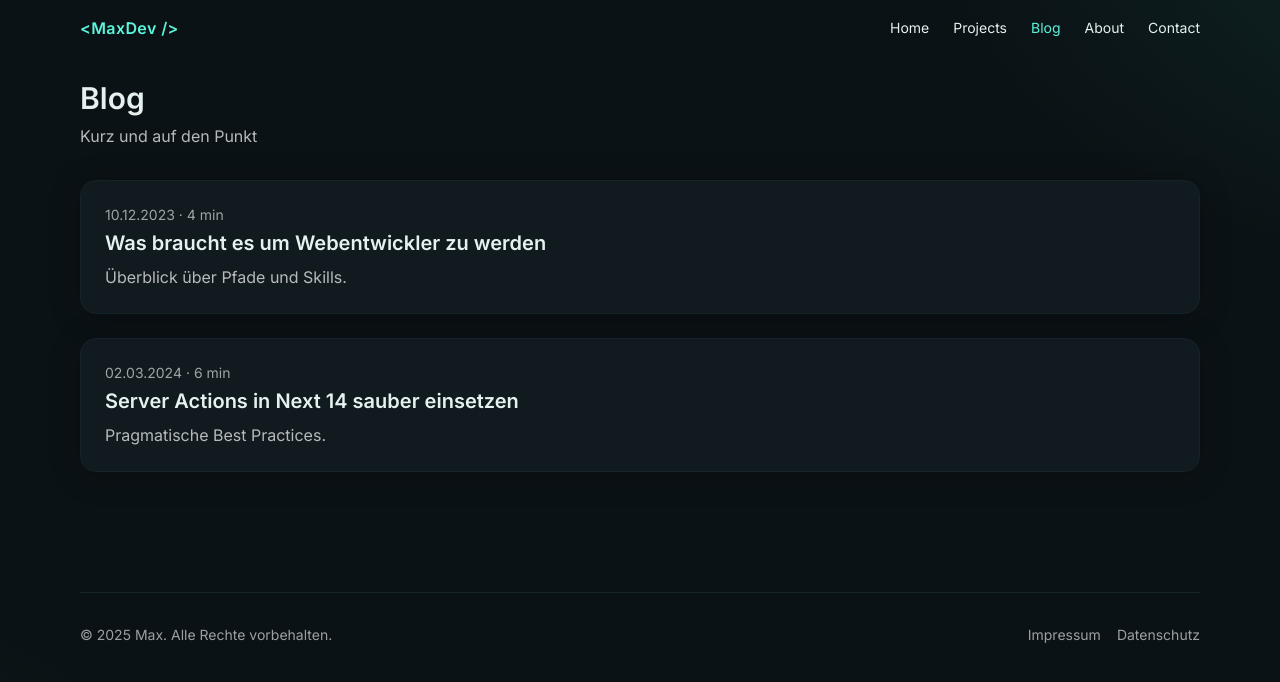
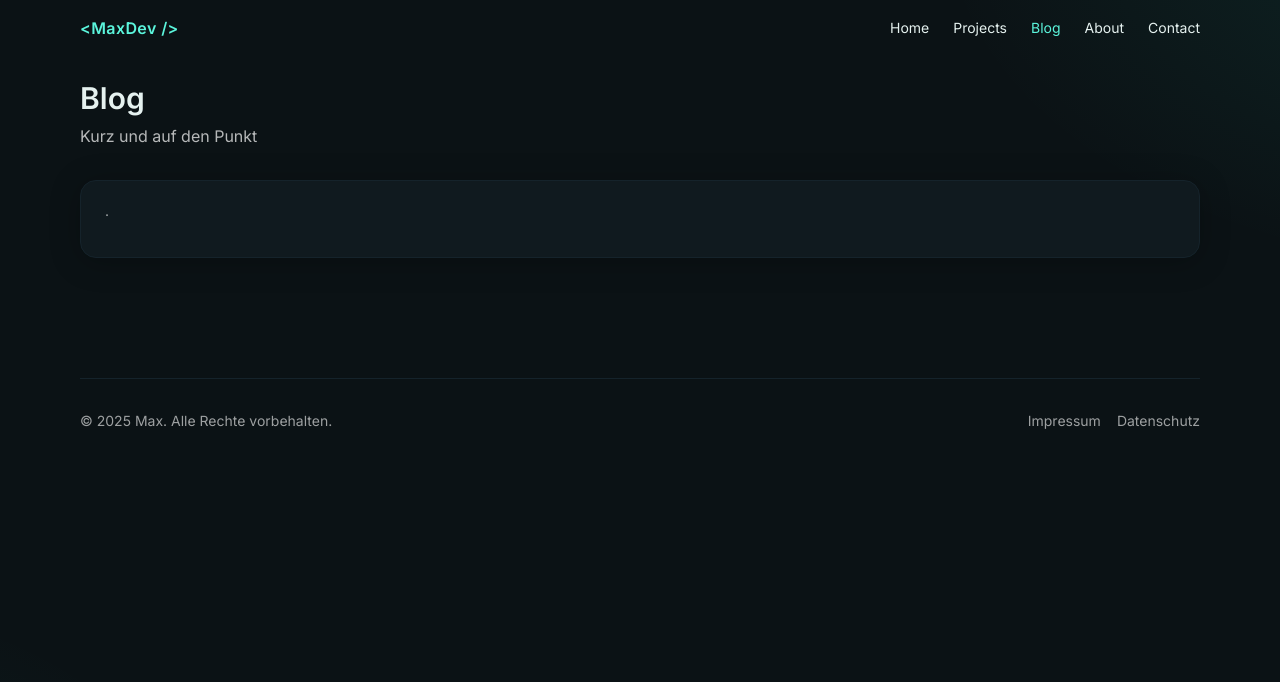
Before and after one commit to mxsrwn23/maxsauerwein, a Next.js app: page /blog in a window 1280 px wide. Shown: the top 682 px of the page. Built offline with nearby package versions, Linux system fonts and the light colour scheme.

Commit message:
refactor: Bsp Blogs gelöscht

```diff
--- a/app/blog/page.tsx
+++ b/app/blog/page.tsx
@@ -2,9 +2,10 @@ import Section from "@/components/Section"
 import Link from "next/link"
 
 const posts = [
-  { slug: "was-braucht-ein-webentwickler", title: "Was braucht es um Webentwickler zu werden", date: "10.12.2023", reading: "4 min", excerpt: "Überblick über Pfade und Skills." },
+  /*{ slug: "was-braucht-ein-webentwickler", title: "Was braucht es um Webentwickler zu werden", date: "10.12.2023", reading: "4 min", excerpt: "Überblick über Pfade und Skills." },
   { slug: "next-14-server-actions", title: "Server Actions in Next 14 sauber einsetzen", date: "02.03.2024", reading: "6 min", excerpt: "Pragmatische Best Practices." }
-]
+  */{ slug: "", title: "", date: "", reading: "", excerpt: "" }
+  ]
 
 export const metadata = { title: "Blog | Max" }
 
```
